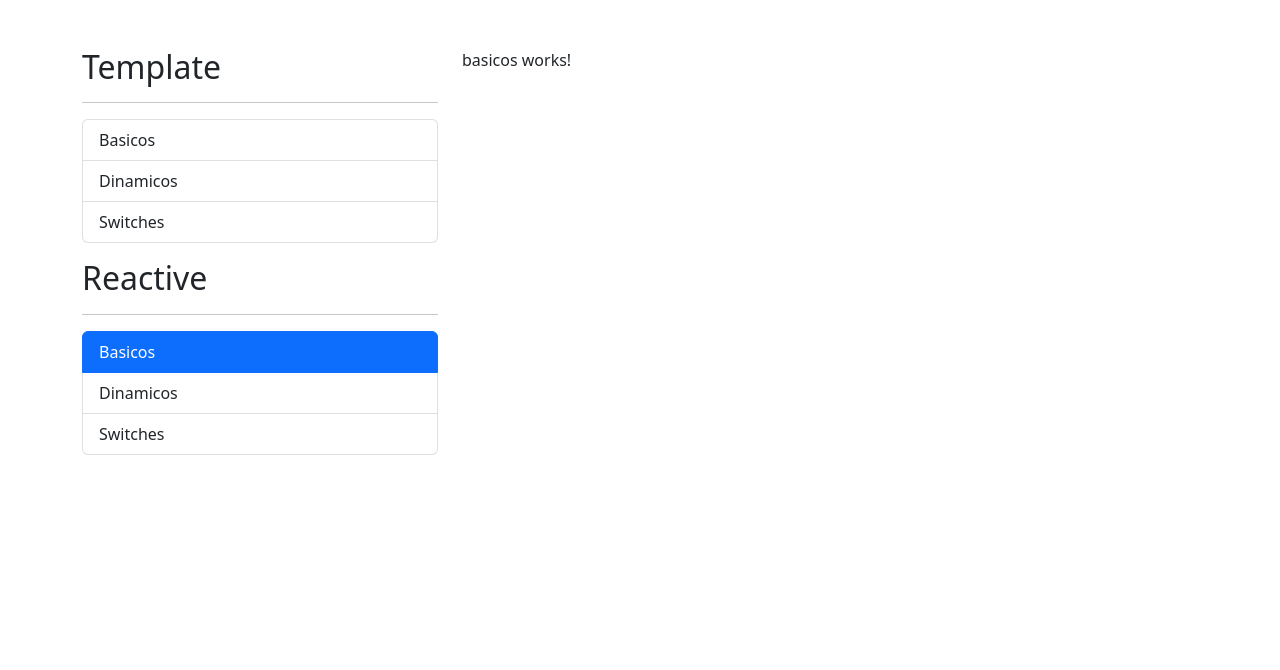
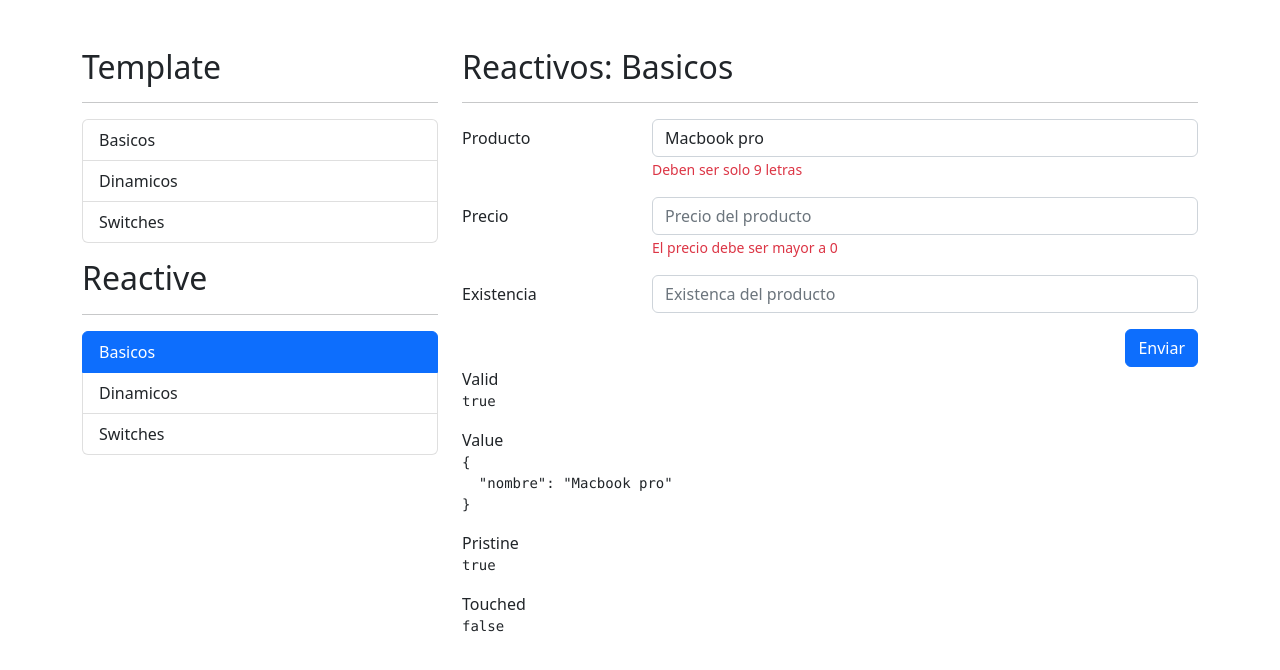
Before and after one commit to vargas0912/formulariosApp, an Angular app: page /reactive/basicos in a window 1280 px wide. Shown: the top 670 px of the page. Built offline with nearby package versions, Linux system fonts and the light colour scheme.

Commit message:
Finish first steps

```diff
--- a/src/app/reactive/basicos/basicos.component.html
+++ b/src/app/reactive/basicos/basicos.component.html
@@ -1,3 +1,75 @@
-<p>
-  basicos works!
-</p>
+<h2>Reactivos: Basicos</h2>
+<hr>
+
+<div class="row">
+  <div class="col">
+    <form autocomplete="off" [formGroup]="myForm">
+      <!-- Campo de producto -->
+      <div class="mb-3 row">
+        <label class="col-sm-3 col-form-label">Producto</label>
+        <div class="col-sm-9">
+          <input type="text"
+            class="form-control"
+            formControlName="nombre"
+            placeholder="Producto"
+          >
+          <span class="form-text text-danger">
+            Deben ser solo 9 letras
+          </span>
+        </div>
+      </div>
+
+      <!-- Campo de Precio -->
+      <div class="mb-3 row">
+        <label class="col-sm-3 col-form-label">Precio</label>
+        <div class="col-sm-9">
+          <input type="number"
+            class="form-control"
+            placeholder="Precio del producto">
+          <span class="form-text text-danger">
+            El precio debe ser mayor a 0
+          </span>
+        </div>
+      </div>
+
+       <!-- Campo de existencia -->
+       <div class="mb-3 row">
+        <label class="col-sm-3 col-form-label">Existencia</label>
+        <div class="col-sm-9">
+          <input type="number"
+            class="form-control"
+            placeholder="Existenca del producto"
+          >
+        </div>
+      </div>
+
+
+      <div class="row">
+        <div class="col">
+          <button type="submit"
+            class="btn btn-primary float-end">
+              Enviar
+          </button>
+
+        </div>
+      </div>
+
+    </form>
+  </div>
+</div>
+
+<div class="row">
+  <div class="col">
+    <span>Valid</span>
+    <pre>{{ myForm.valid }}</pre>
+
+    <span>Value</span>
+    <pre>{{ myForm.value | json }}</pre>
+
+    <span>Pristine</span>
+    <pre>{{ myForm.pristine }}</pre>
+
+    <span>Touched</span>
+    <pre>{{ myForm.touched }}</pre>
+  </div>
+</div>
--- a/src/app/reactive/basicos/basicos.component.ts
+++ b/src/app/reactive/basicos/basicos.component.ts
@@ -1,14 +1,15 @@
-import { Component, OnInit } from '@angular/core';
+import { Component } from '@angular/core';
+import { FormControl, FormGroup } from '@angular/forms';
 
 @Component({
   selector: 'app-basicos',
   templateUrl: './basicos.component.html'
 })
-export class BasicosComponent implements OnInit {
+export class BasicosComponent  {
 
+  myForm: FormGroup = new FormGroup({
+    'nombre': new FormControl('Macbook pro')
+  })
   constructor() { }
 
-  ngOnInit() {
-  }
-
 }
--- a/src/app/reactive/dinamicos/dinamicos.component.html
+++ b/src/app/reactive/dinamicos/dinamicos.component.html
@@ -1,3 +1,74 @@
-<p>
-  dinamicos works!
-</p>
+<h2>Reactivos: <small>Dinamicos</small></h2>
+
+<hr>
+
+<form>
+
+  <!-- Nombre -->
+  <div class="mb-3 row">
+    <label class="col-sm-3 col-form-label">Nombre</label>
+    <div class="col-sm-9">
+      <input type="text"
+            class="form-control"
+            placeholder="Nombre de la persona">
+        <span class="form-text text-danger">
+          Campo obligatorio
+        </span>
+
+    </div>
+  </div>
+
+  <!-- Agregar favorito-->
+  <div class="mb-3 row">
+    <label class="col-sm-3 col-form-label">Agregar </label>
+    <div class="col-sm-9">
+      <div class="input-group">
+        <input type="text"
+               placeholder="Agregar favorito"
+               class="form-control">
+        <button class="btn btn-outline-primary" type="button">Add</button>
+      </div>
+
+    </div>
+  </div>
+
+  <!-- Lista de juegos favoritos -->
+  <div class="mb-3 row">
+    <label class="col-sm-3 col-form-label">Favoritos</label>
+    <div class="col-sm-9">
+      <div class="input-group mb-1">
+        <input
+                class="form-control">
+        <button class="btn btn-outline-danger"
+                type="button">
+          x
+        </button>
+      </div>
+    </div>
+  </div>
+
+  <div class="row">
+    <div class="col-sm-12">
+      <button type="button"
+              class="btn btn-primary float-end">
+        Guardar
+      </button>
+    </div>
+  </div>
+</form>
+
+<!-- <div class="row">
+  <div class="col">
+    <span>Persona</span>
+    <pre>{{ persona | json }}</pre>
+
+    <span>Value</span>
+    <pre>{{ myForm.value | json }}</pre>
+
+    <span>Pristine</span>
+    <pre>{{ myForm.pristine }}</pre>
+
+    <span>Touched</span>
+    <pre>{{ myForm.touched }}</pre>
+  </div>
+</div> -->
--- a/src/app/reactive/reactive.module.ts
+++ b/src/app/reactive/reactive.module.ts
@@ -1,5 +1,6 @@
 import { NgModule } from '@angular/core';
 import { CommonModule } from '@angular/common';
+import { ReactiveFormsModule } from '@angular/forms';
 
 import { ReactiveRoutingModule } from './reactive-routing.module';
 
@@ -10,7 +11,8 @@ import { SwitchesComponent } from './switches/switches.component';
 @NgModule({
   imports: [
     CommonModule,
-    ReactiveRoutingModule
+    ReactiveRoutingModule,
+    ReactiveFormsModule
   ],
   declarations: [
     BasicosComponent,
--- a/src/app/reactive/switches/switches.component.html
+++ b/src/app/reactive/switches/switches.component.html
@@ -1,3 +1,88 @@
-<p>
-  switches works!
-</p>
+<h2>Template: <small>Switches</small></h2>
+
+<hr>
+
+<form>
+  <!-- Radiobuttons -->
+
+  <div class="row mb-3">
+    <label class="col-sm-3 col-form-label">Genero</label>
+    <div class="col-sm-9">
+
+      <div class="form-check">
+        <input class="form-check-input"
+               type="radio"
+               value="M">
+        <label class="form-check-label">Masculino</label>
+      </div>
+
+      <div class="form-check">
+        <input class="form-check-input"
+               type="radio"
+               value="F">
+        <label class="form-check-label">Femenino</label>
+      </div>
+
+    </div>
+  </div>
+
+  <!-- Switch -->
+    <!-- Radio -->
+  <div class="row mb-3">
+    <label class="col-sm-3 col-form-label"></label>
+    <div class="col-sm-9">
+
+      <div class="form-check form-switch mt-2">
+        <input class="form-check-input"
+              type="checkbox">
+
+        <label class="form-check-label">
+          Quiero recibir notificaciones
+        </label>
+      </div>
+    </div>
+  </div>
+
+   <!-- Switch -->
+    <!-- Terminos -->
+    <div class="row mb-3">
+      <label class="col-sm-3 col-form-label"></label>
+      <div class="col-sm-9">
+
+        <div class="form-check">
+          <input class="form-check-input"
+                type="checkbox">
+          <label class="form-check-label">
+            Terminos y condiciones
+          </label>
+        </div>
+      </div>
+    </div>
+
+    <!-- Button -->
+    <div class="row">
+      <div class="col">
+          <button class="btn btn-primary float-end">
+            Guardar
+          </button>
+      </div>
+    </div>
+</form>
+
+
+<!-- <h5>Valor del form</h5>
+<pre>{{ myForm.value | json }}</pre>
+<br>
+
+<h5>Persona</h5>
+<pre>{{ persona | json }}</pre>
+<br>
+
+
+<h5>Valid</h5>
+<pre>{{ myForm.valid }}</pre>
+<br>
+
+<h5>Condiciones</h5>
+<pre>{{myForm?.controls?.['terms']?.errors | json }}</pre>
+<br> -->
```
